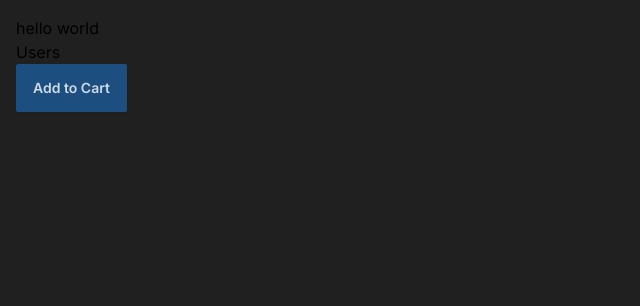
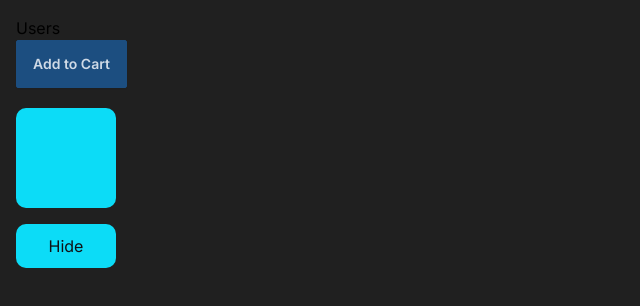
Before and after one commit to enlightwise/next-app, a Next.js app: page / in a window 1280 px wide. Shown: the top 306 px of the page, without its empty margins (0-640 px from the left). Built offline with nearby package versions, Linux system fonts and the light colour scheme.

Commit message:
motion animation

```diff
--- /dev/null
+++ b/app/components/ExitAnimation.tsx
@@ -0,0 +1,62 @@
+"use client"
+
+import { AnimatePresence } from "motion/react"
+import * as motion from "motion/react-client"
+import { useState } from "react"
+
+export default function ExitAnimation() {
+    const [isVisible, setIsVisible] = useState(true)
+
+    return (
+        <div style={container}>
+            <AnimatePresence initial={false}>
+                {isVisible ? (
+                    <motion.div
+                        initial={{ opacity: 0, scale: 0 }}
+                        animate={{ opacity: 1, scale: 1 }}
+                        exit={{ opacity: 0, scale: 0 }}
+                        style={box}
+                        key="box"
+                    />
+                ) : null}
+            </AnimatePresence>
+            <motion.button
+                style={button}
+                onClick={() => setIsVisible(!isVisible)}
+                whileTap={{ y: 1 }}
+            >
+                {isVisible ? "Hide" : "Show"}
+            </motion.button>
+        </div>
+    )
+}
+
+/**
+ * ==============   Styles   ================
+ */
+
+const container: React.CSSProperties = {
+    display: "flex",
+    flexDirection: "column",
+    width: 100,
+    height: 160,
+    position: "relative",
+}
+
+const box: React.CSSProperties = {
+    width: 100,
+    height: 100,
+    backgroundColor: "#0cdcf7",
+    borderRadius: "10px",
+}
+
+const button: React.CSSProperties = {
+    backgroundColor: "#0cdcf7",
+    borderRadius: "10px",
+    padding: "10px 20px",
+    color: "#0f1115",
+    position: "absolute",
+    bottom: 0,
+    left: 0,
+    right: 0,
+}
--- a/app/page.tsx
+++ b/app/page.tsx
@@ -1,13 +1,15 @@
 import Image from "next/image";
 import Link from "next/link";
 import ProductCard from "./components/ProductCard";
+import ExitAnimation from "./components/ExitAnimation";
 
 export default function Home() {
   return (
     <main>
-      <h1>hello world</h1>
       <Link href="/users">Users</Link>
-      <ProductCard></ProductCard>
+      <ProductCard />
+      <div style={{ height: "20px" }} />
+      <ExitAnimation />
     </main>
   );
 }
--- a/package.json
+++ b/package.json
@@ -15,6 +15,7 @@
     "autoprefixer": "10.4.20",
     "eslint": "9.17.0",
     "eslint-config-next": "15.1.3",
+    "motion": "^11.15.0",
     "next": "15.1.3",
     "postcss": "8.4.49",
     "react": "19.0.0",
```
Also changed, not shown: 1 other file (tests, documents, lock files or other folders).
